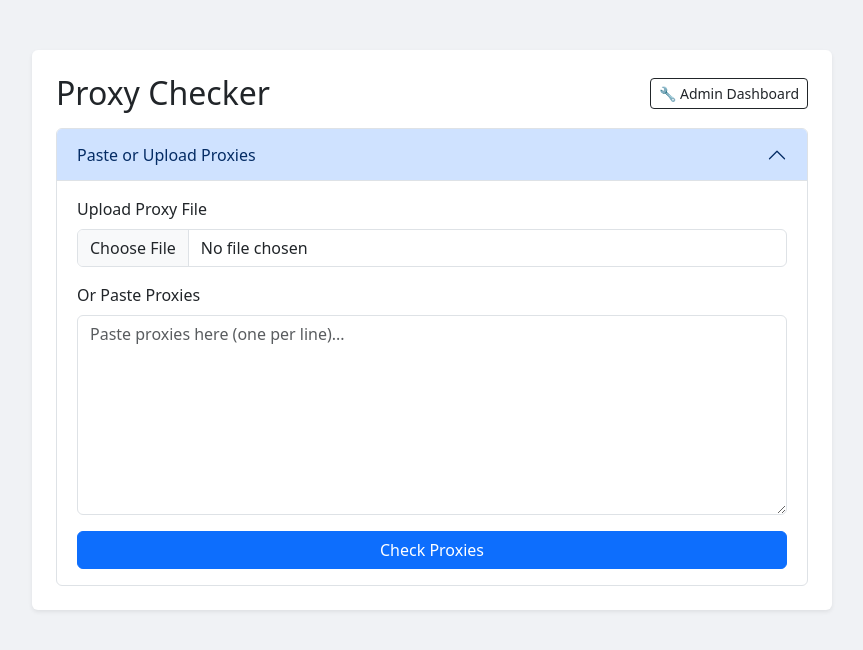
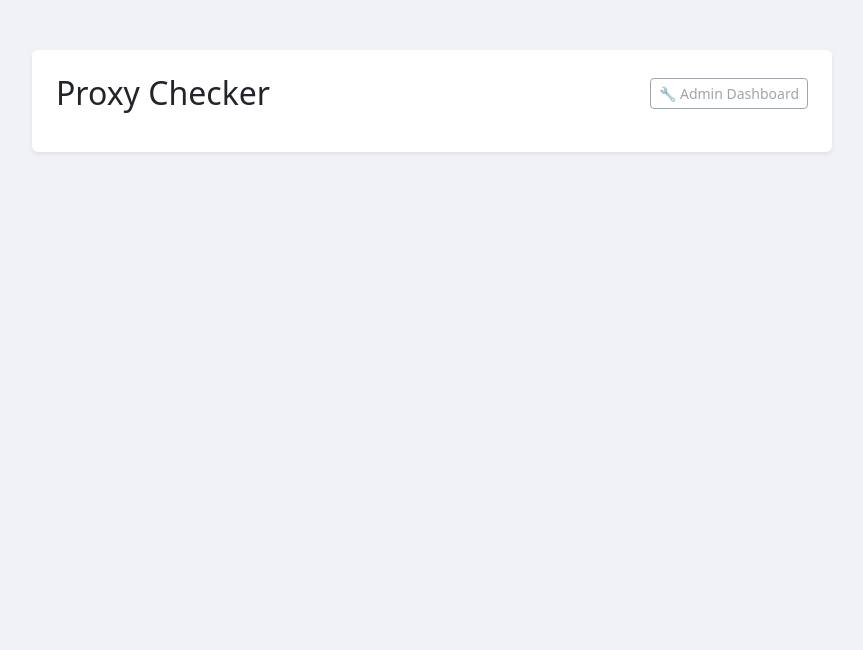
Before and after one commit to elishakip1/proxy-checker-app, a Flask app: page / in a window 1280 px wide. Shown: the top 650 px of the page, without its empty margins (208-1071 px from the left). Run offline with Flask 3, Linux system fonts and the light colour scheme.

Commit message:
Update index.html

```diff
--- a/templates/index.html
+++ b/templates/index.html
@@ -27,13 +27,25 @@
         .proxy-masked {
             font-family: monospace;
         }
+        /* Disabled Admin Link Styling */
+        a.disabled {
+            pointer-events: none;
+            color: #6c757d !important;
+            border-color: #6c757d !important;
+            opacity: 0.7;
+        }
+        /* Disabled Copy Buttons */
+        .copy-btn.disabled {
+            opacity: 0.5;
+            cursor: not-allowed;
+        }
     </style>
 </head>
 <body>
     <div class="container bg-white p-4 rounded shadow-sm">
         <div class="d-flex justify-content-between align-items-center mb-3">
             <h2 class="mb-0">Proxy Checker</h2>
-            <a href="/admin" class="btn btn-outline-dark btn-sm">🔧 Admin Dashboard</a>
+            <a href="#" class="btn btn-outline-secondary btn-sm disabled">🔧 Admin Dashboard</a>
         </div>
 
         {% if message %}
@@ -41,28 +53,7 @@
         {% endif %}
 
         <div class="accordion" id="proxyAccordion">
-            <div class="accordion-item">
-                <h2 class="accordion-header" id="formHeading">
-                    <button class="accordion-button {% if results %}collapsed{% endif %}" type="button" data-bs-toggle="collapse" data-bs-target="#proxyForm" aria-expanded="{{ 'false' if results else 'true' }}" aria-controls="proxyForm">
-                        Paste or Upload Proxies
-                    </button>
-                </h2>
-                <div id="proxyForm" class="accordion-collapse collapse {% if not results %}show{% endif %}" aria-labelledby="formHeading" data-bs-parent="#proxyAccordion">
-                    <div class="accordion-body">
-                        <form method="POST" enctype="multipart/form-data">
-                            <div class="mb-3">
-                                <label for="proxyfile" class="form-label">Upload Proxy File</label>
-                                <input type="file" class="form-control" name="proxyfile">
-                            </div>
-                            <div class="mb-3">
-                                <label for="proxytext" class="form-label">Or Paste Proxies</label>
-                                <textarea name="proxytext" class="form-control textarea-box" placeholder="Paste proxies here (one per line)..."></textarea>
-                            </div>
-                            <button type="submit" class="btn btn-primary w-100">Check Proxies</button>
-                        </form>
-                    </div>
-                </div>
-            </div>
+            <!-- Accordion content unchanged -->
         </div>
 
         {% if results %}
@@ -78,7 +69,7 @@
                 <span class="used-badge">USED</span>
                 {% else %}
                 <button class="btn btn-sm btn-outline-secondary copy-btn"
-                        onclick="copyToClipboard('proxy-{{ loop.index }}'); trackUsedProxy('{{ item.proxy }}')">
+                        onclick="copyToClipboard('proxy-{{ loop.index }}', this); trackUsedProxy('{{ item.proxy }}')">
                     Copy
                 </button>
                 {% endif %}
@@ -90,7 +81,7 @@
     </div>
 
     <script>
-        function copyToClipboard(elementId) {
+        function copyToClipboard(elementId, clickedButton) {
             const element = document.getElementById(elementId);
             const fullProxy = element.getAttribute('data-full-proxy');
 
@@ -103,25 +94,30 @@
                     element.parentElement.appendChild(copiedMsg);
                 }
             });
+
+            // Disable all other copy buttons
+            const allButtons = document.querySelectorAll('.copy-btn');
+            allButtons.forEach(button => {
+                if (button !== clickedButton) {
+                    button.disabled = true;
+                    button.classList.add('disabled');
+                }
+            });
+
+            // Re-enable after 20 seconds
+            setTimeout(() => {
+                allButtons.forEach(button => {
+                    if (button !== clickedButton) {
+                        button.disabled = false;
+                        button.classList.remove('disabled');
+                    }
+                });
+            }, 20000);
         }
 
-        function trackUsedProxy(proxy) {
-            fetch('/track-used', {
-                method: 'POST',
-                headers: {
-                    'Content-Type': 'application/json',
-                },
-                body: JSON.stringify({proxy: proxy})
-            }).catch(error => console.error('Error tracking used proxy:', error));
-        }
-
-        {% if results %}
-        setTimeout(function() {
-            window.location.href = "/";
-        }, 300000);
-        {% endif %}
+        // Rest of JavaScript unchanged
     </script>
 
-    <script src="https://cdn.jsdelivr.net/npm/bootstrap@5.3.3/dist/js/bootstrap.bundle.min.js"></script>
+    <!-- Bootstrap script unchanged -->
 </body>
 </html>
```
